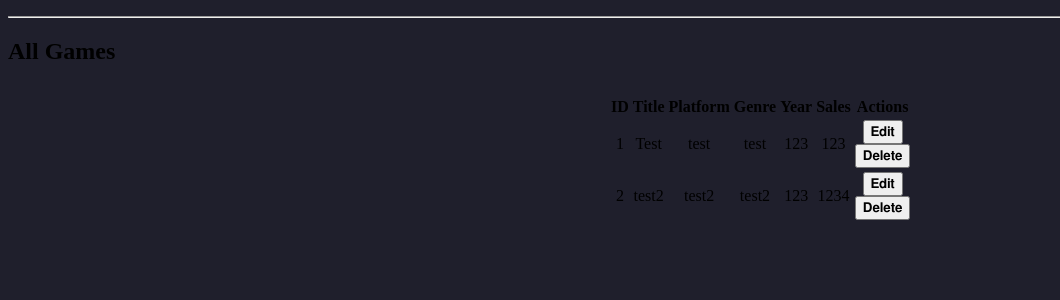
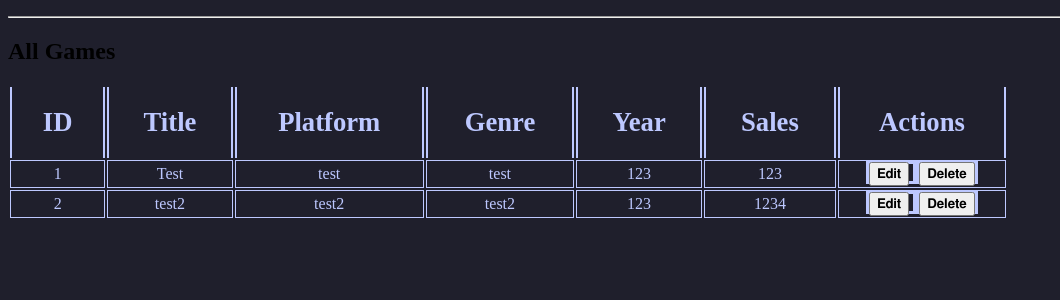
Before and after one commit to Geno-Seuala/11DTP, a Flask app: page /games in a window 1280 px wide; the page is wider, and only the part inside the window is pictured. Shown: the part 119-419 px from the top of that part, without its empty margins (0-1060 px from the left). Run offline with Flask 3, Linux system fonts and the light colour scheme; data comes from the database, SQL or seed files in the repository; both versions use the stored data as it was after the commit.

Commit message:
use the code from fortnite.zip

```diff
--- a/game app/static/style.css
+++ b/game app/static/style.css
@@ -6,9 +6,55 @@
     font-family: Arial;
     src: url(FreeSansBold-Xgdd.ttf);
 }
-
+table{
+    max-width: 1000px;
+    min-width: 1000px;
+    text-align: center;
+}
+form{
+    z-index: 50;
+    transform: translateY(-420px);
+    width: 10px;
+    margin: 0 auto;
+    color: #bdc8ff;
+    text-align: right;
+    min-height: 1000px;
+    border-style: solid;
+}
+#titlepage2{
+    z-index: 10;
+    font-family: Arial;
+    font-size: 100pt;
+    color: #bdc8ff;
+    position: relative;
+    width: 1000px;
+    margin-left: 100px;
+}
+th{
+    height: 10px;
+    border-left: 2px;
+    border-bottom: 0px;
+    border-top: 0px;
+    border-right: 2px;
+    font-size: 20pt;
+    border-color: #bdc8ff;
+    border-style: solid;
+    color: #bdc8ff;
+    padding: 20px;
+}
+td{
+    color: #bdc8ff;
+    border-color: #bdc8ff;
+    border: 1px;
+    border-style: double;
+}
+input{
+    background-color: #2d2d3f;
+    border-color: #bdc8ff;
+}
 *{
     box-sizing: border-box;
+
 }
 html, body {
     height: 100px;
@@ -34,7 +80,7 @@ html, body {
     z-index: 5;
 }
 
-#title{
+#titlepage{
     transform: translateY(-1020px);
     z-index: 10;
     font-family: Arial;
@@ -152,7 +198,6 @@ li {
 }
 
 #editbutton{
-    all: unset;
 }
 
 #editbutton:hover{}
@@ -171,10 +216,3 @@ p{}
 h2{}
 
 th{}
-
-table{
-    padding-top: 10px;
-    padding-left: 600px;
-    padding-right: 600px;
-    text-align: center;
-}
--- a/game app/templates/index.html
+++ b/game app/templates/index.html
@@ -16,7 +16,7 @@
 {% block content %}
 <div id="homebackground">
     <img src="{{ url_for('static', filename='steambackground.jpg') }}" alt="steamlibrary">
-    <div id="title">
+    <div id="titlepage">
         <p>Welcome to the Game Sales App!</p>
     </div>
 <p id=desc>Use the navigation menu to view, add, edit, or delete game sales data.</p>
```
Also changed, not shown: game app/templates/add_games.html (+6 -6 lines), game app/games.db.
